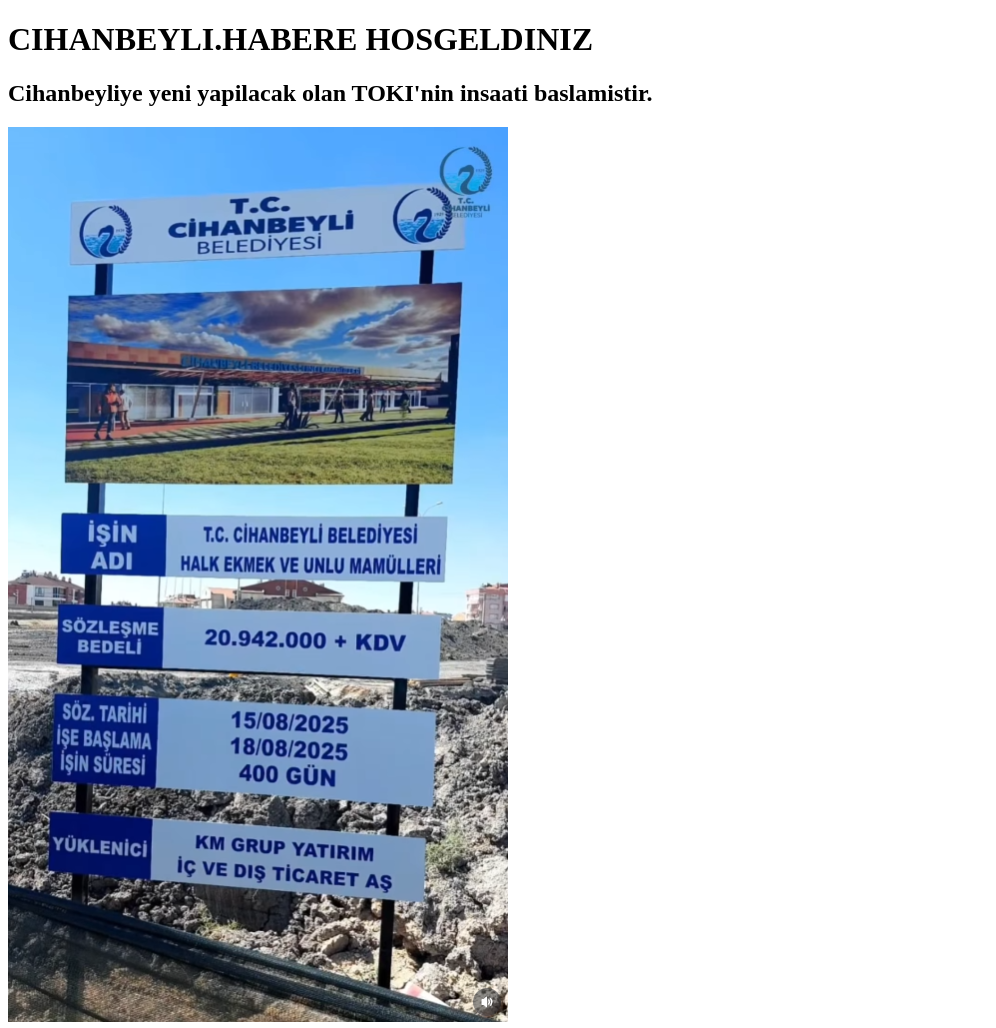
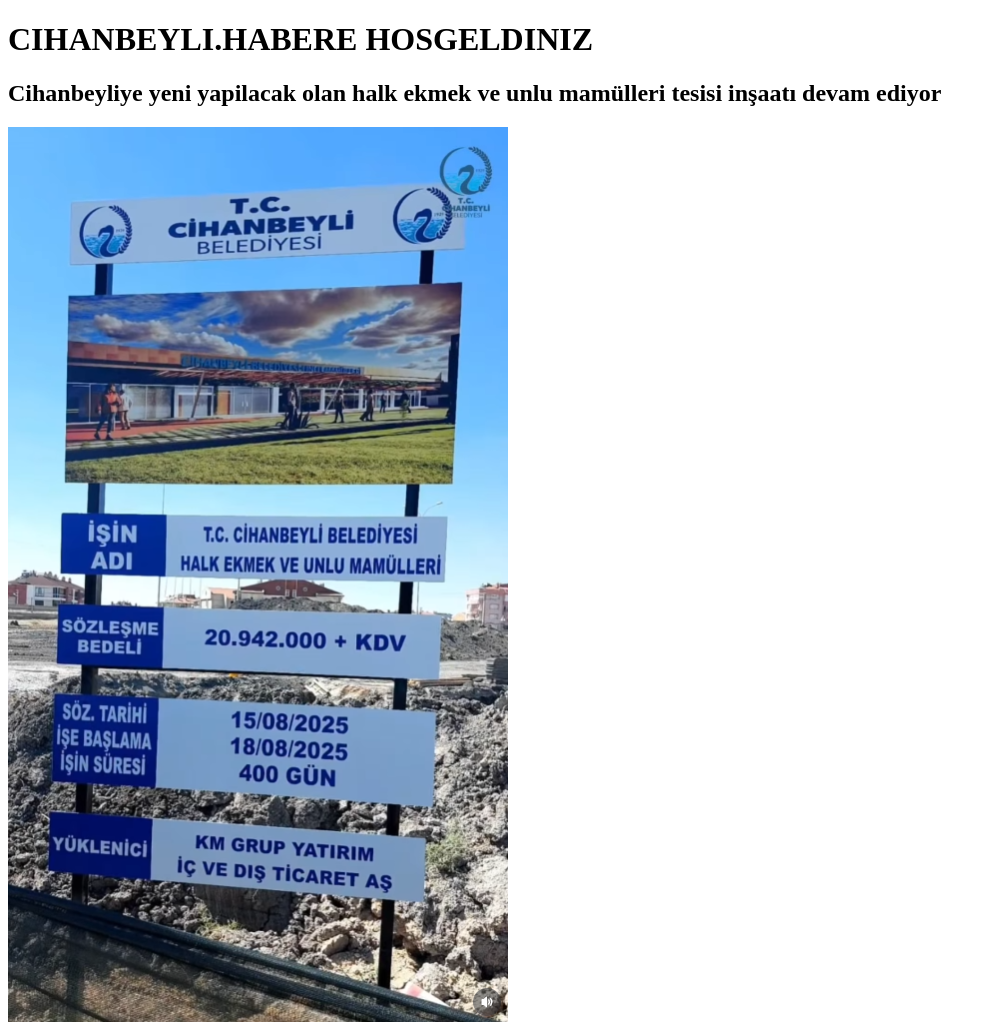
Before and after one commit to gkhan00/cihanbeyli.haber.github.io, a plain HTML site: page index.html in a window 1280 px wide. Shown: the top 1028 px of the page, without its empty margins (0-996 px from the left). Drawn offline with Linux system fonts and the light colour scheme.

Commit message:
Update index.html

```diff
--- a/index.html
+++ b/index.html
@@ -2,7 +2,7 @@
 <html>
 <body>
 <h1>CIHANBEYLI.HABERE HOSGELDINIZ</h1>
-<h2>Cihanbeyliye yeni yapilacak olan TOKI'nin insaati baslamistir.</h2>
+<h2>Cihanbeyliye yeni yapilacak olan halk ekmek ve unlu mamülleri tesisi inşaatı devam ediyor</h2>
 <a href="https://www.instagram.com/p/DSKYAlHjKPm/">
 <img src="img/(2) Instagram - Google Chrome 12.12.2025 18_42_24düzenlenmis.png" alt="">
 </a>
@@ -14,5 +14,6 @@
 <img src="img/(2) Instagram - Google Chrome 12.12.2025 18_43_23düzenlenmis.png" alt="">
 <img src="img/(2) Instagram - Google Chrome 12.12.2025 18_57_40düzenlenmis.png" alt="">
 </a>
+<h2>12/12/2025</h2>
 </body>
 </html>
```
